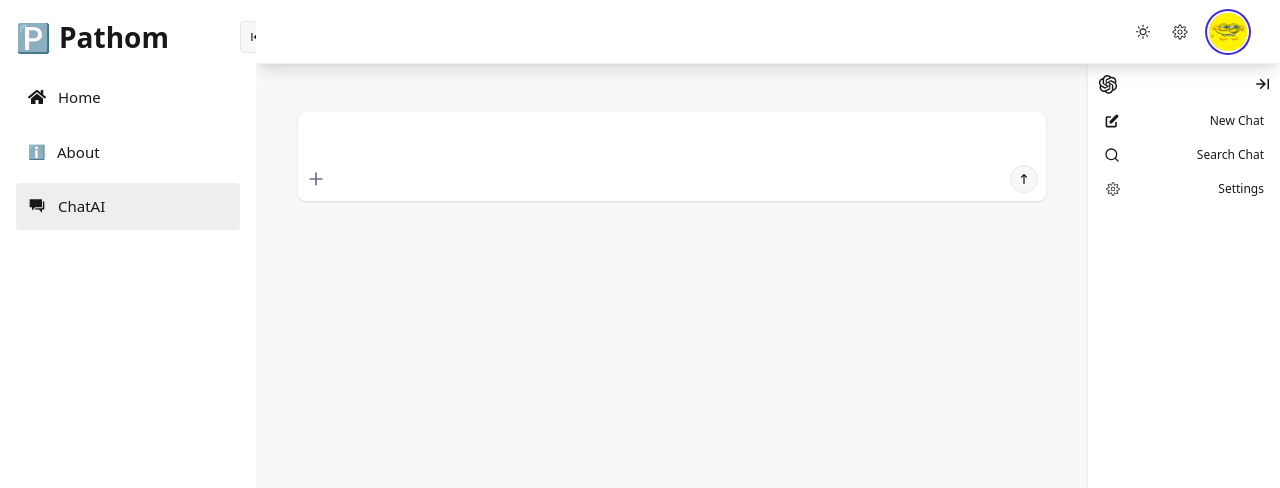
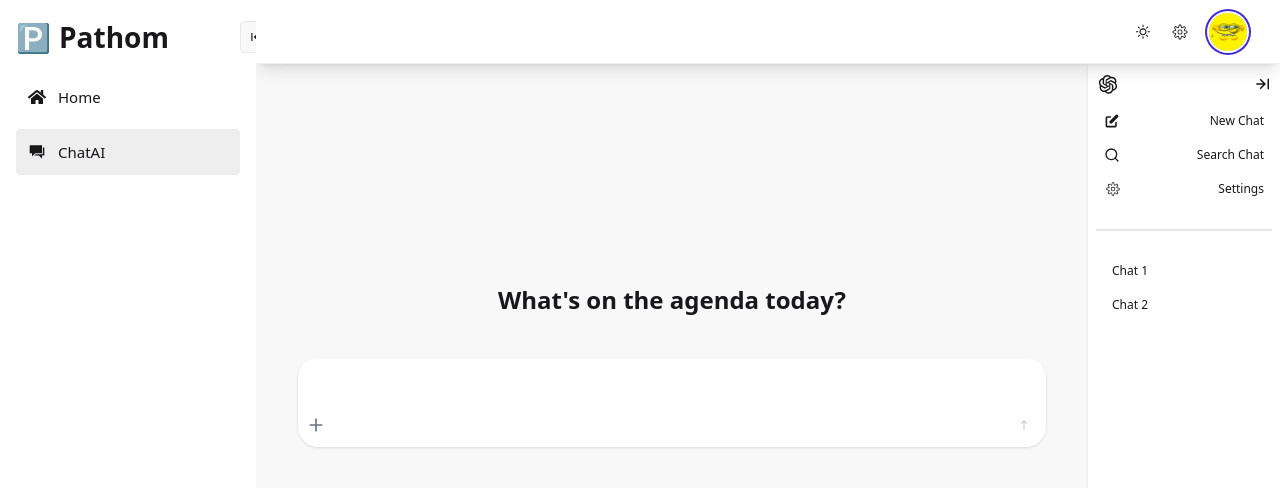
Before and after one commit to PathomKwpn/golang_basic_authentication, a React (Vite) app in the folder frontend/: page /chatai in a window 1280 px wide. Shown: the top 488 px of the page. Built offline with nearby package versions, Linux system fonts and the light colour scheme.

Commit message:
[#FRONTEND] Update ai chat

```diff
--- a/frontend/src/components/sidebar/Sidebar.tsx
+++ b/frontend/src/components/sidebar/Sidebar.tsx
@@ -16,7 +16,6 @@ const Navbar = () => {
         </span>
       ),
     },
-    { label: "About", path: "/about", icon: <span>ℹ️</span> },
     {
       label: "ChatAI",
       path: "/chatai",
--- a/frontend/src/modules/Chat/ChatAI/components/History.tsx
+++ b/frontend/src/modules/Chat/ChatAI/components/History.tsx
@@ -5,8 +5,15 @@ import { CiSettings } from "react-icons/ci";
 import { HiPencilAlt } from "react-icons/hi";
 import { AiOutlineOpenAI } from "react-icons/ai";
 import { RiContractRightLine } from "react-icons/ri";
+import Devider from "@/ui/Devider";
 
-const History = () => {
+interface HistoryProps {
+  setChatHistory: React.Dispatch<
+    React.SetStateAction<{ role: string; text: string }[]>
+  >;
+}
+
+const History: React.FC<HistoryProps> = ({ setChatHistory }) => {
   const [hideMenu, setHideMenu] = React.useState(false);
   const menuItems = [
     {
@@ -62,11 +69,38 @@ const History = () => {
           className={`flex items-center p-2 hover:bg-base-200 rounded-lg text-[12px] ${
             hideMenu ? "justify-center" : "justify-between"
           }`}
+          onClick={() => {
+            if (item.label === "New Chat") {
+              // Handle new chat action
+              setChatHistory([]);
+            } else if (item.label === "Search Chat") {
+              // Handle search chat action
+            } else if (item.label === "Settings") {
+              // Handle settings action
+            }
+          }}
         >
           {item.icon}
           {!hideMenu && <span className="ml-2">{item.label}</span>}
         </div>
       ))}
+      <Devider />
+      <div>
+        <div
+          className={`flex items-center p-2 hover:bg-base-200 rounded-lg text-[12px] ${
+            hideMenu ? "justify-center" : "justify-between"
+          }`}
+        >
+          {!hideMenu && <span className="ml-2">Chat 1</span>}
+        </div>
+        <div
+          className={`flex items-center p-2 hover:bg-base-200 rounded-lg text-[12px] ${
+            hideMenu ? "justify-center" : "justify-between"
+          }`}
+        >
+          {!hideMenu && <span className="ml-2">Chat 2</span>}
+        </div>
+      </div>
     </div>
   );
 };
--- a/frontend/src/modules/Chat/ChatAI/components/Input.tsx
+++ b/frontend/src/modules/Chat/ChatAI/components/Input.tsx
@@ -1,12 +1,14 @@
+/* eslint-disable @typescript-eslint/no-explicit-any */
 import React from "react";
-import axios from "axios";
 
 import { FaArrowUpLong } from "react-icons/fa6";
 import { FiPlus } from "react-icons/fi";
 
 interface ChatAiInputProps {
   chatHistory: { role: string; text: string }[];
-  setChatHistory: React.Dispatch<React.SetStateAction<any[]>>;
+  setChatHistory: React.Dispatch<
+    React.SetStateAction<{ role: string; text: string }[]>
+  >;
 }
 
 const ChatAiInput: React.FC<ChatAiInputProps> = ({
@@ -17,21 +19,32 @@ const ChatAiInput: React.FC<ChatAiInputProps> = ({
   const inputRef = React.useRef<HTMLDivElement>(null);
   const GEMINI_API = import.meta.env.VITE_GEMINI_API;
   const handleSend = async (e: any) => {
+    setMessage("Thinking...");
     const updateHistory = (text: string) => {
       setChatHistory((prev) => [
-        ...prev.filter((msg) => msg.text !== ""),
+        ...prev.filter((msg) => msg.text !== "Thinking..."),
         { role: "model", text: text },
       ]);
     };
+    setTimeout(
+      () =>
+        setChatHistory((history) => [
+          ...history,
+          { role: "model", text: "Thinking..." },
+        ]),
+      600
+    );
     e.preventDefault();
     const userMessage = inputRef.current?.textContent.trim();
     if (!message.trim()) return;
     if (inputRef.current) {
       inputRef.current.textContent = "";
     }
-    const updatedChat = [...chatHistory, { role: "user", text: userMessage }];
+    const updatedChat = [
+      ...chatHistory,
+      { role: "user", text: userMessage ?? "" },
+    ];
     setChatHistory(updatedChat);
-    setMessage("");
     try {
       const history = updatedChat.map(({ role, text }) => ({
         role,
@@ -61,7 +74,7 @@ const ChatAiInput: React.FC<ChatAiInputProps> = ({
   };
 
   return (
-    <div className="card bg-base-100 shadow-sm rounded-lg w-[90%]">
+    <div className="card bg-base-100 shadow-sm rounded-[20px] w-[90%]">
       <div className="card-body p-2 w-full rounded-lg">
         <div
           ref={inputRef}
@@ -71,6 +84,13 @@ const ChatAiInput: React.FC<ChatAiInputProps> = ({
           role="textbox"
           aria-multiline="true"
           onInput={(e) => setMessage(e.currentTarget.textContent || "")}
+          onKeyDown={(e) => {
+            console.log(e);
+            if (e.key === "Enter" && !e.shiftKey) {
+              e.preventDefault();
+              handleSend(e);
+            }
+          }}
         >
           {/* <p className="text-[#afafaf]">Ask anything</p> */}
         </div>
@@ -79,8 +99,9 @@ const ChatAiInput: React.FC<ChatAiInputProps> = ({
             <FiPlus size={20} className="text-gray-500" />
           </button>
           <button
-            className="btn w-7 h-7 p-2 rounded-full btn-sm"
+            className="btn bg-base-100 border-none w-7 h-7 p-2 rounded-full btn-sm"
             onClick={handleSend}
+            disabled={!message.trim()}
           >
             <FaArrowUpLong size={10} />
           </button>
--- a/frontend/src/modules/Chat/ChatAI/index.tsx
+++ b/frontend/src/modules/Chat/ChatAI/index.tsx
@@ -1,4 +1,7 @@
 import React from "react";
+
+import { GoDependabot } from "react-icons/go";
+
 import ChatAiInput from "@/modules/Chat/ChatAI/components/Input";
 import History from "@/modules/Chat/ChatAI/components/History";
 
@@ -7,69 +10,71 @@ const ChatAI = () => {
     { role: string; text: string }[]
   >([]);
   const chatBodyRef = React.useRef<HTMLDivElement | null>(null);
-  // const mockMessages = [
-  //   {
-  //     role: "user",
-  //     text: "Hi there! I'm trying to fetch data from an API using React. Could you help me with that?",
-  //   },
-  //   {
-  //     role: "assistant",
-  //     text: "Sure! You can use the `useEffect` hook along with `fetch` or `axios`. Would you like an example using `axios`?",
-  //   },
-  //   {
-  //     role: "user",
-  //     text: "Yes, axios would be great!",
-  //   },
-  //   {
-  //     role: "assistant",
-  //     text: `Alright, here's a basic example:\n\n\`\`\`jsx\nimport { useEffect, useState } from 'react'\nimport axios from 'axios'\n\nconst MyComponent = () => {\n  const [data, setData] = useState([])\n\n  useEffect(() => {\n    axios.get('https://api.example.com/data')\n      .then(res => setData(res.data))\n      .catch(err => console.error(err))\n  }, [])\n\n  return <div>{JSON.stringify(data)}</div>\n}\n\`\`\`\n\nLet me know if you want to add loading states or error handling.`,
-  //   },
-  //   {
-  //     role: "user",
-  //     text: "Thanks! And how can I show a loading spinner while the data is being fetched?",
-  //   },
-  //   {
-  //     role: "assistant",
-  //     text: `Great question! You can add a \`loading\` state like this:\n\n\`\`\`jsx\nconst [loading, setLoading] = useState(true)\n\nuseEffect(() => {\n  axios.get('https://api.example.com/data')\n    .then(res => {\n      setData(res.data)\n      setLoading(false)\n    })\n    .catch(err => {\n      console.error(err)\n      setLoading(false)\n    })\n}, [])\n\nif (loading) return <Spinner />\n\`\`\``,
-  //   },
-  //   {
-  //     role: "user",
-  //     text: "Awesome. Last question – how can I cancel a request if the component unmounts?",
-  //   },
-  //   {
-  //     role: "assistant",
-  //     text: `You can use an AbortController with axios like this:\n\n\`\`\`jsx\nuseEffect(() => {\n  const controller = new AbortController()\n\n  axios.get('https://api.example.com/data', {\n    signal: controller.signal\n  })\n  .then(res => setData(res.data))\n  .catch(err => {\n    if (axios.isCancel(err)) {\n      console.log('Request canceled', err.message)\n    } else {\n      console.error(err)\n    }\n  })\n\n  return () => controller.abort()\n}, [])\n\`\`\`\n\nThis helps avoid memory leaks. Let me know if you need help with React Query or SWR too!`,
-  //   },
-  // ];
   React.useEffect(() => {
     chatBodyRef.current?.scrollTo({
       top: chatBodyRef.current?.scrollHeight,
       behavior: "smooth",
     });
   }, [chatHistory]);
+
   return (
     <div className="flex flex-row h-full">
       <div
         ref={chatBodyRef}
         className="flex-3/2 relative w-full h-full overflow-y-auto"
       >
-        <div className="space-y-3 px-4 py-2 pb-10">
-          {chatHistory.map((msg, index) => (
+        <div
+          className={`space-y-3 px-4 py-2 pb-10 ${
+            chatHistory.length > 0
+              ? "min-h-[90%] "
+              : "flex items-end min-h-[40%] justify-center"
+          }`}
+        >
+          {chatHistory.length > 0 ? (
+            chatHistory.map((msg, index) => (
               <div
                 key={index}
                 className={`flex ${
-                msg.role === "user" ? "justify-end" : "justify-start"
+                  msg.role === "user"
+                    ? "justify-end items-center"
+                    : "justify-start items-center"
                 }`}
               >
+                {msg.role === "user" && (
+                  <time className="text-xs opacity-50">12:45</time>
+                )}
+                <div className="">
+                  {msg.role !== "user" && (
+                    <div className="avatar avatar-placeholder">
+                      <div className="bg-base-100 ring text-neutral-content w-8 rounded-full">
+                        <span className="badge badge-sm">
+                          <GoDependabot size={16} className="" />
+                        </span>
+                      </div>
+                    </div>
+                  )}
+                </div>
                 <div
-                className={`px-4 py-2 rounded-xl whitespace-pre-wrap max-w-[75%] text-sm ${
-                  msg.role === "user" ? "bg-primary text-white" : "bg-base-100"
+                  className={`px-4 py-2 rounded-xl whitespace-pre-wrap max-w-[75%] text-sm ms-1 ${
+                    msg.role === "user"
+                      ? "bg-primary text-white"
+                      : msg.text === "Thinking..."
+                      ? "text-gray-400"
+                      : "bg-base-100"
                   }`}
                 >
                   {msg.text}
                 </div>
+                {msg.role !== "user" && (
+                  <time className="text-xs opacity-50">12:45</time>
+                )}
               </div>
-          ))}
+            ))
+          ) : (
+            <div className="flex justify-center font-semibold text-[24px]">
+              What's on the agenda today?
+            </div>
+          )}
         </div>
 
         <div className="sticky bottom-4 z-10 w-full flex justify-center bg-transparent">
@@ -80,7 +85,7 @@ const ChatAI = () => {
         </div>
       </div>
       <div className="flex-1">
-        <History />
+        <History setChatHistory={setChatHistory} />
       </div>
     </div>
   );
```
Lines whose indentation alone changed are shown as unchanged.
